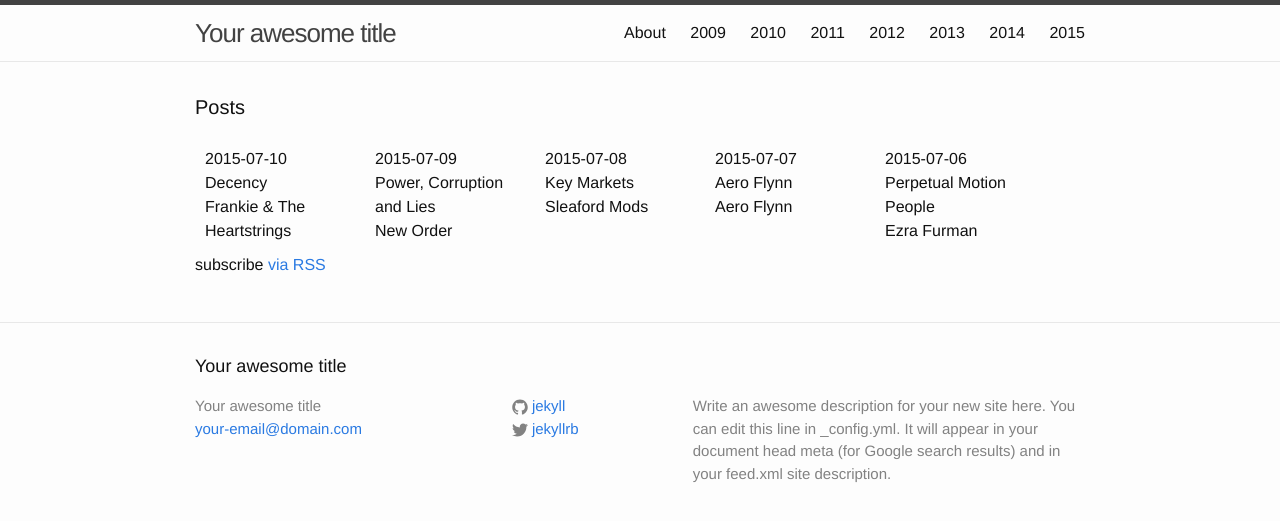
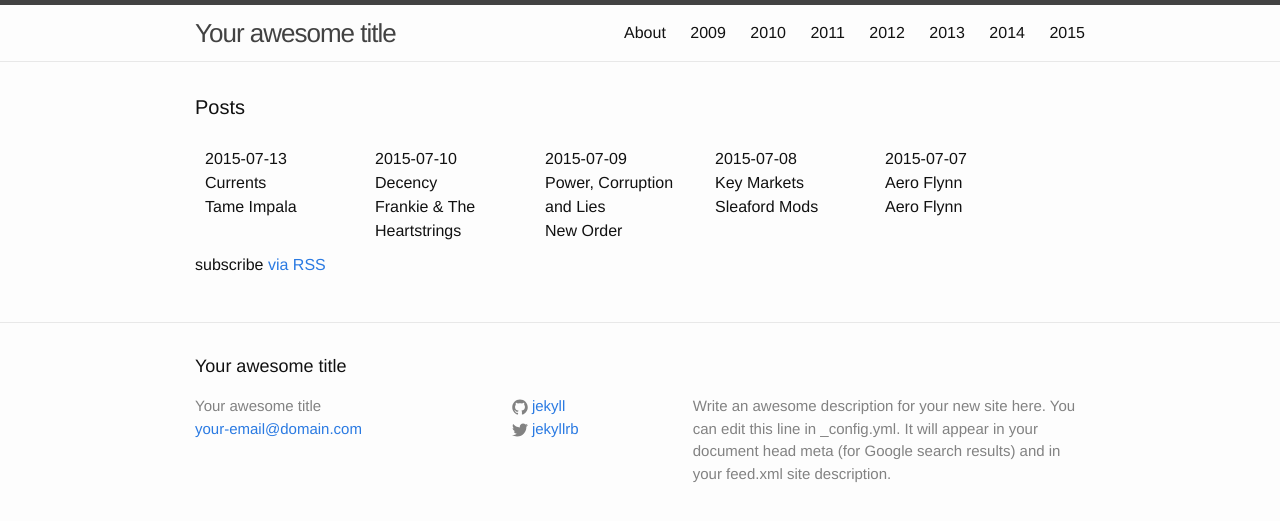
Before and after one commit to karaken12/bbc6musicaotd, a Jekyll site: the page built from site/index.html, in a window 1280 px wide. Shown: the top 521 px of the page. Built offline with Jekyll 4.4.1, drawn with Linux system fonts in a browser that asks for light colours.

Commit message:
Album for 2015-07-13.

```diff
--- a/site/_data/year/2015.yml
+++ b/site/_data/year/2015.yml
@@ -649,3 +649,7 @@
   title: Decency
   twitter: https://twitter.com/BBC6Music/status/619508646163169280
   spotify-id: 0EOozjAYFwWmavo24nevER
+- date: 2015-07-13
+  artist: Tame Impala
+  title: Currents
+  twitter: https://twitter.com/BBC6Music/status/620500723592265728
```
